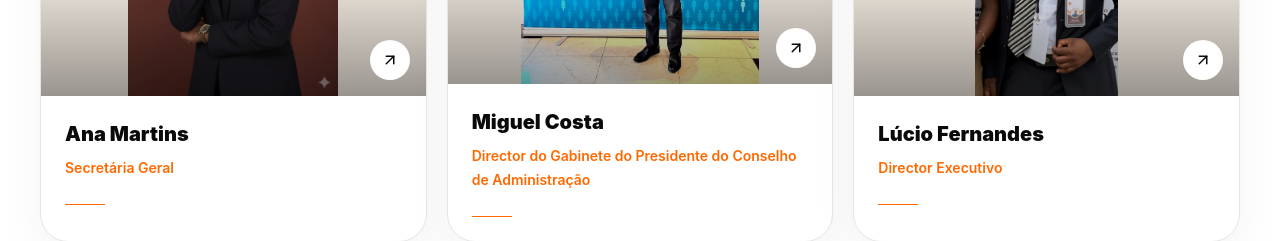
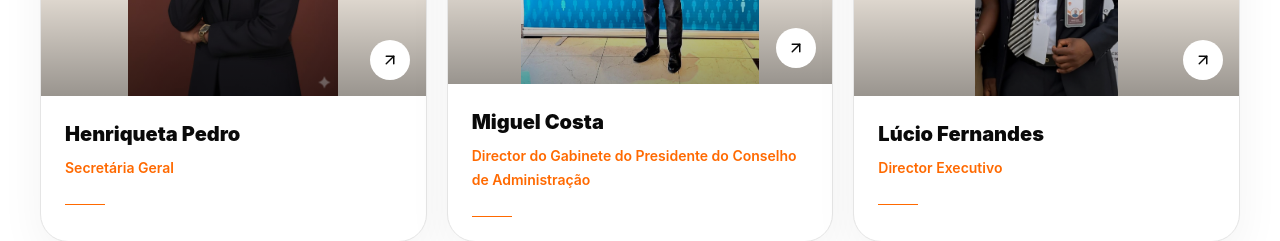
Before and after one commit to GelsonChissanda/GLOBAL-A.P.C.I, a React (Vite) app in the folder gapci-website/: page /organograma in a window 1280 px wide. Shown: the part 1700-1941 px from the top of the page. Built offline with nearby package versions, Linux system fonts and the light colour scheme.

Commit message:
atualizei o nome real da secretária geral da GAPCI em Ornograma

```diff
--- a/gapci-website/src/pages/Organograma.jsx
+++ b/gapci-website/src/pages/Organograma.jsx
@@ -28,7 +28,7 @@ const perfis = [
     icon: Building2,
     pessoas: [
       {
-        nome: "Ana Martins",
+        nome: "Henriqueta Pedro",
         cargo: "Secretária Geral",
         foto: secretaria,
       },
```
